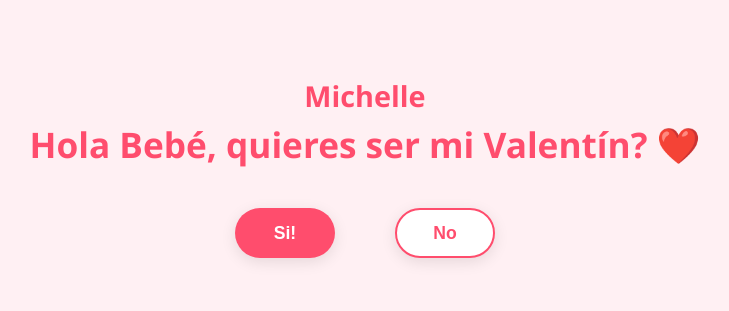
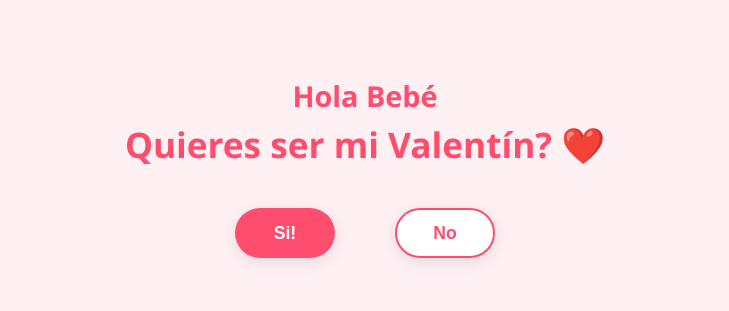
Before and after one commit to Bray574/Michelle, a plain HTML site: page index.html in a window 1280 px wide. Shown: the part 208-519 px from the top of the page, without its empty margins (275-1004 px from the left). Drawn offline with Linux system fonts and the light colour scheme.

Commit message:
Update greeting text in index.html

```diff
--- a/index.html
+++ b/index.html
@@ -77,8 +77,8 @@
 <body>
 
     <div class="header-container">
-        <span class="name-label">Michelle</span>
-        <h1>Hola Bebé, quieres ser mi Valentín? ❤️</h1>
+        <span class="name-label">Hola Bebé</span>
+        <h1>Quieres ser mi Valentín? ❤️</h1>
     </div>
 
     <div class="button-area">
```
